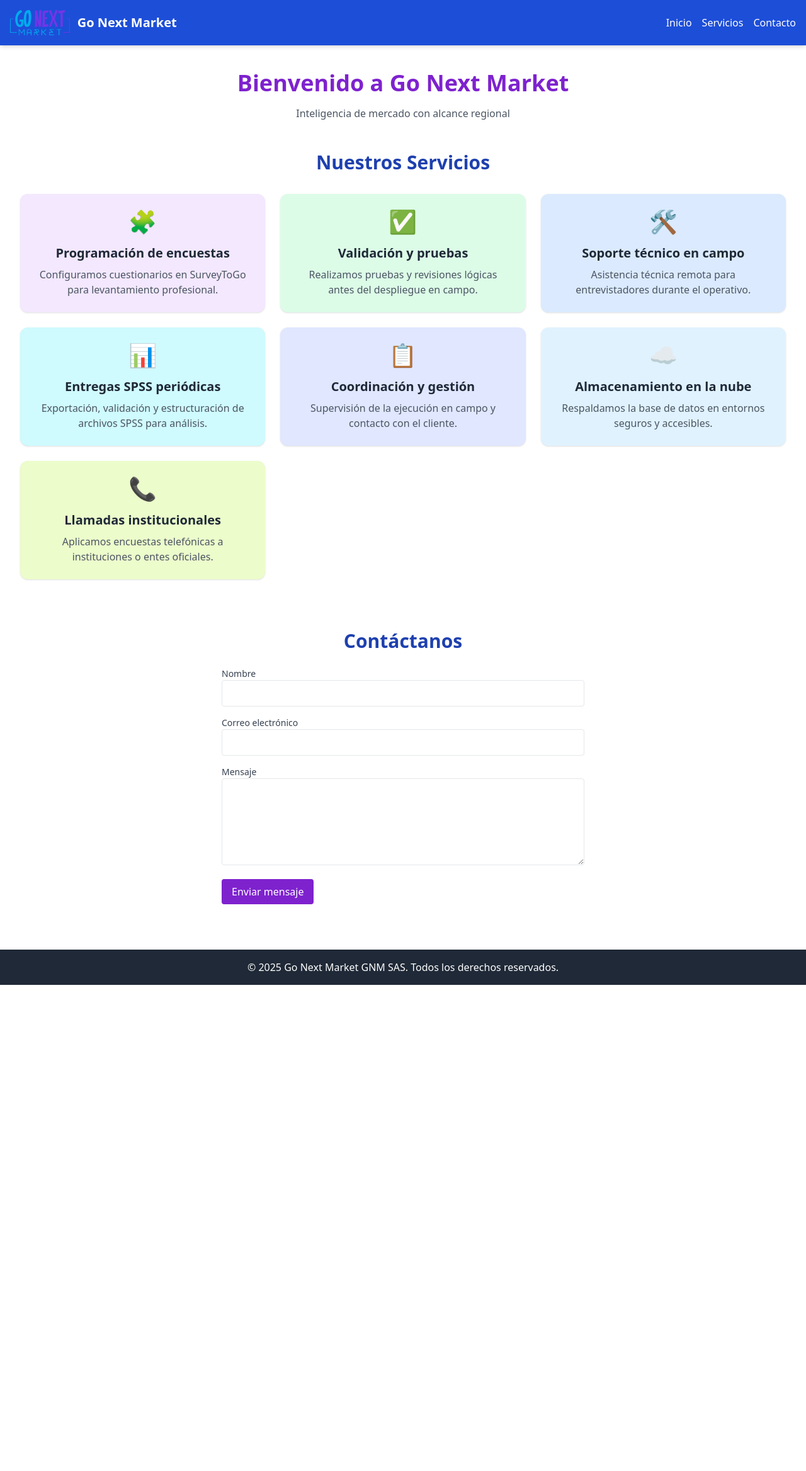
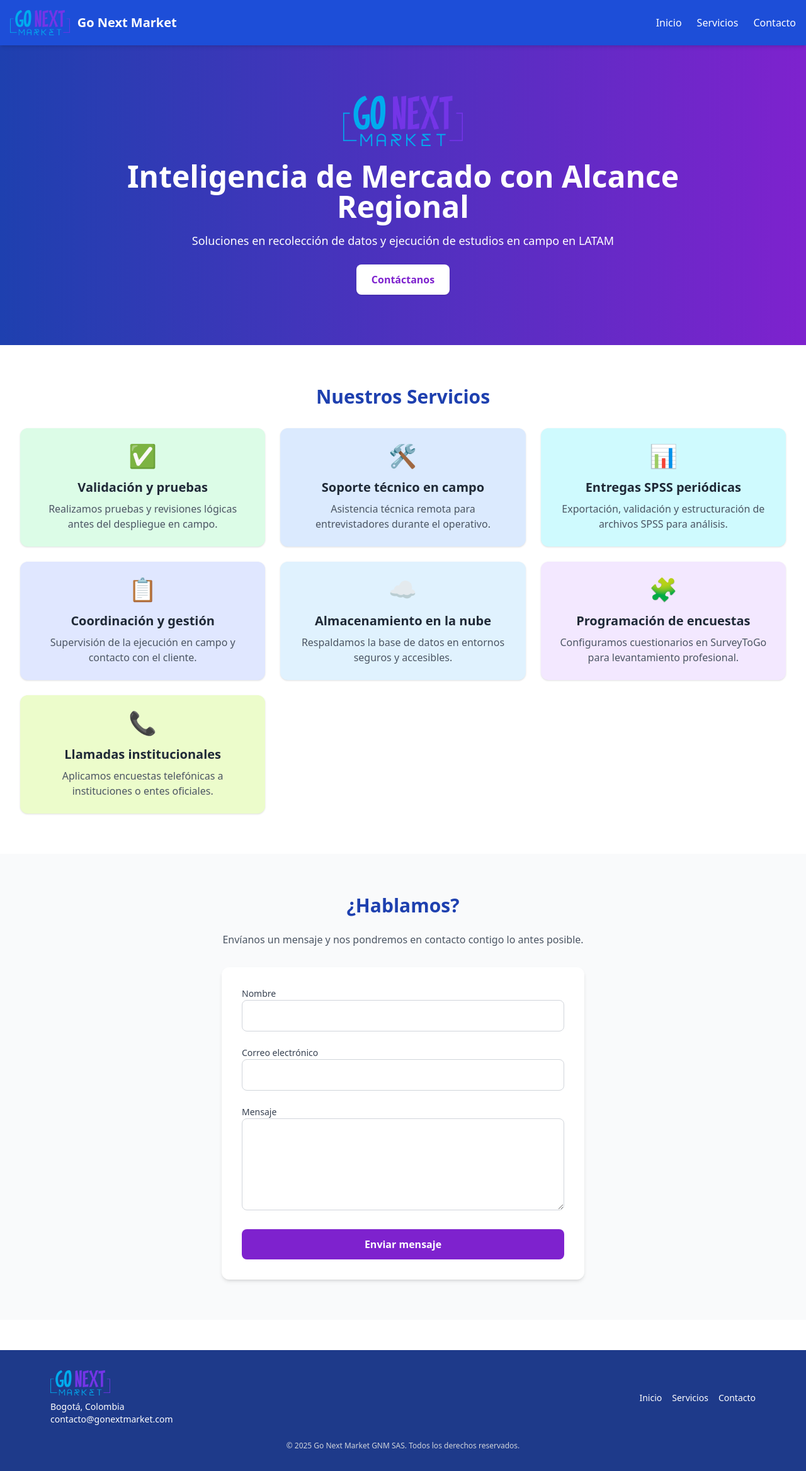
Before and after one commit to Nedavefo/GoNextMarket, a React (Vite) app: page / in a window 1280 px wide. Shown: the whole page at 63% size. Before the commit the page ends 1564 px from the top, so only its background shows below. Built offline with nearby package versions, Linux system fonts and the light colour scheme.

Commit message:
Sitio web Go Next Market - primera versión lista para publicar

```diff
--- a/src/components/ContactForm.jsx
+++ b/src/components/ContactForm.jsx
@@ -29,29 +29,32 @@ export default function ContactForm() {
   };
 
   return (
-    <section id="contacto" className="mt-20">
-      <h2 className="text-3xl font-semibold text-blue-800 mb-6">Contáctanos</h2>
+    <section id="contacto" className="bg-gray-50 py-16 px-4">
+      <div className="max-w-xl mx-auto">
+        <h2 className="text-3xl font-semibold text-center text-blue-800 mb-6">¿Hablamos?</h2>
+        <p className="text-center text-gray-600 mb-8">Envíanos un mensaje y nos pondremos en contacto contigo lo antes posible.</p>
         {submitted ? (
-        <p className="text-green-600">Gracias por tu mensaje. Te responderemos pronto.</p>
+          <p className="text-green-600 text-center text-lg">Gracias por tu mensaje. Te responderemos pronto.</p>
         ) : (
-        <form onSubmit={handleSubmit} className="max-w-xl mx-auto text-left space-y-4">
+          <form onSubmit={handleSubmit} className="bg-white p-8 rounded-xl shadow-md space-y-6">
             <div>
               <label className="block text-sm text-gray-700">Nombre</label>
-            <input type="text" name="name" required className="w-full border p-2 rounded" />
+              <input type="text" name="name" required className="w-full border border-gray-300 p-3 rounded-lg focus:outline-none focus:ring-2 focus:ring-purple-500" />
             </div>
             <div>
               <label className="block text-sm text-gray-700">Correo electrónico</label>
-            <input type="email" name="email" required className="w-full border p-2 rounded" />
+              <input type="email" name="email" required className="w-full border border-gray-300 p-3 rounded-lg focus:outline-none focus:ring-2 focus:ring-purple-500" />
             </div>
             <div>
               <label className="block text-sm text-gray-700">Mensaje</label>
-            <textarea name="message" rows="5" required className="w-full border p-2 rounded" />
+              <textarea name="message" rows="5" required className="w-full border border-gray-300 p-3 rounded-lg focus:outline-none focus:ring-2 focus:ring-purple-500"></textarea>
             </div>
-          <button type="submit" className="bg-purple-700 text-white px-4 py-2 rounded hover:bg-purple-800 transition">
+            <button type="submit" className="w-full bg-purple-700 text-white px-6 py-3 rounded-lg font-semibold hover:bg-purple-800 transition">
               Enviar mensaje
             </button>
           </form>
         )}
+      </div>
     </section>
   );
 }
--- a/src/components/Footer.jsx
+++ b/src/components/Footer.jsx
@@ -2,8 +2,22 @@ import React from 'react';
 
 export default function Footer() {
   return (
-    <footer className="bg-gray-800 text-white text-center p-4 mt-8">
-      <p>&copy; 2025 Go Next Market GNM SAS. Todos los derechos reservados.</p>
+    <footer className="bg-blue-900 text-white py-8 mt-12">
+      <div className="max-w-6xl mx-auto px-4 flex flex-col sm:flex-row justify-between items-center text-center sm:text-left">
+        <div className="mb-4 sm:mb-0">
+          <img src="src\public\logo.png" alt="Go Next Market" className="h-10 mb-2 mx-auto sm:mx-0" />
+          <p className="text-sm">Bogotá, Colombia</p>
+          <p className="text-sm">contacto@gonextmarket.com</p>
+        </div>
+        <div className="space-x-4 text-sm">
+          <a href="/" className="hover:underline">Inicio</a>
+          <a href="#servicios" className="hover:underline">Servicios</a>
+          <a href="#contacto" className="hover:underline">Contacto</a>
+        </div>
+      </div>
+      <div className="text-center text-xs text-gray-300 mt-6">
+        &copy; {new Date().getFullYear()} Go Next Market GNM SAS. Todos los derechos reservados.
+      </div>
     </footer>
   );
 }
--- a/src/components/Navbar.jsx
+++ b/src/components/Navbar.jsx
@@ -3,16 +3,37 @@ import { Link } from 'react-router-dom';
 
 export default function Navbar() {
   return (
-    <nav className="bg-blue-700 text-white p-4 shadow-md">
+    <nav className="bg-blue-700 text-white p-4 shadow-md sticky top-0 z-50">
       <div className="container mx-auto flex items-center justify-between">
         <Link to="/" className="flex items-center">
           <img src="src\public\logo.png" alt="Go Next Market" className="h-10 mr-3" />
           <span className="font-bold text-xl">Go Next Market</span>
         </Link>
-        <div className="space-x-4">
-          <a href="/" className="hover:underline">Inicio</a>
-          <a href="#servicios" className="hover:underline">Servicios</a>
-          <a href="#contacto" className="hover:underline">Contacto</a>
+        <div className="space-x-6 hidden md:flex">
+          <a
+            href="/"
+            className="relative font-medium hover:text-white transition duration-300
+              before:absolute before:bottom-0 before:left-0 before:w-0 before:h-0.5 before:bg-white
+              hover:before:w-full before:transition-all before:duration-300"
+          >
+            Inicio
+          </a>
+          <a
+            href="#servicios"
+            className="relative font-medium hover:text-white transition duration-300
+              before:absolute before:bottom-0 before:left-0 before:w-0 before:h-0.5 before:bg-white
+              hover:before:w-full before:transition-all before:duration-300"
+          >
+            Servicios
+          </a>
+          <a
+            href="#contacto"
+            className="relative font-medium hover:text-white transition duration-300
+              before:absolute before:bottom-0 before:left-0 before:w-0 before:h-0.5 before:bg-white
+              hover:before:w-full before:transition-all before:duration-300"
+          >
+            Contacto
+          </a>
         </div>
       </div>
     </nav>
--- a/src/pages/Home.jsx
+++ b/src/pages/Home.jsx
@@ -2,14 +2,7 @@ import React from 'react';
 import ServiceCard from "../components/ServiceCard";
 import ContactForm from '../components/ContactForm';
 
-
 const services = [
-  {
-    title: 'Programación de encuestas',
-    description: 'Configuramos cuestionarios en SurveyToGo para levantamiento profesional.',
-    icon: '🧩',
-    color: 'bg-purple-100'
-  },
   {
     title: 'Validación y pruebas',
     description: 'Realizamos pruebas y revisiones lógicas antes del despliegue en campo.',
@@ -41,6 +34,12 @@ const services = [
     color: 'bg-sky-100'
   },
   {
+    title: 'Programación de encuestas',
+    description: 'Configuramos cuestionarios en SurveyToGo para levantamiento profesional.',
+    icon: '🧩',
+    color: 'bg-purple-100'
+  },
+  {
     title: 'Llamadas institucionales',
     description: 'Aplicamos encuestas telefónicas a instituciones o entes oficiales.',
     icon: '📞',
@@ -50,11 +49,17 @@ const services = [
 
 export default function Home() {
   return (
-    <div className="text-center px-4 sm:px-8 py-10">
-      <h1 className="text-4xl font-bold text-purple-700 mb-4">Bienvenido a Go Next Market</h1>
-      <p className="text-gray-600 mb-12">Inteligencia de mercado con alcance regional</p>
+    <div>
+      <section className="bg-gradient-to-r from-blue-800 to-purple-700 text-white py-20 px-4">
+        <div className="max-w-4xl mx-auto text-center">
+          <img src="src\public\logo.png" alt="Go Next Market" className="h-20 mx-auto mb-6" />
+          <h1 className="text-5xl font-bold mb-4">Inteligencia de Mercado con Alcance Regional</h1>
+          <p className="text-lg mb-6">Soluciones en recolección de datos y ejecución de estudios en campo en LATAM</p>
+          <a href="#contacto" className="inline-block bg-white text-purple-700 font-semibold px-6 py-3 rounded-lg shadow hover:bg-gray-100 transition">Contáctanos</a>
+        </div>
+      </section>
 
-      <section id="servicios" className="mt-10">
+      <section id="servicios" className="text-center px-4 sm:px-8 py-16">
         <h2 className="text-3xl font-semibold text-blue-800 mb-8">Nuestros Servicios</h2>
         <div className="grid grid-cols-1 sm:grid-cols-2 lg:grid-cols-3 gap-6">
           {services.map((service, index) => (
@@ -68,6 +73,7 @@ export default function Home() {
           ))}
         </div>
       </section>
+
       <ContactForm />
     </div>
   );
```
Also changed, not shown: 1 other file (tests, documents, lock files or other folders). Lines whose indentation alone changed are shown as unchanged.
